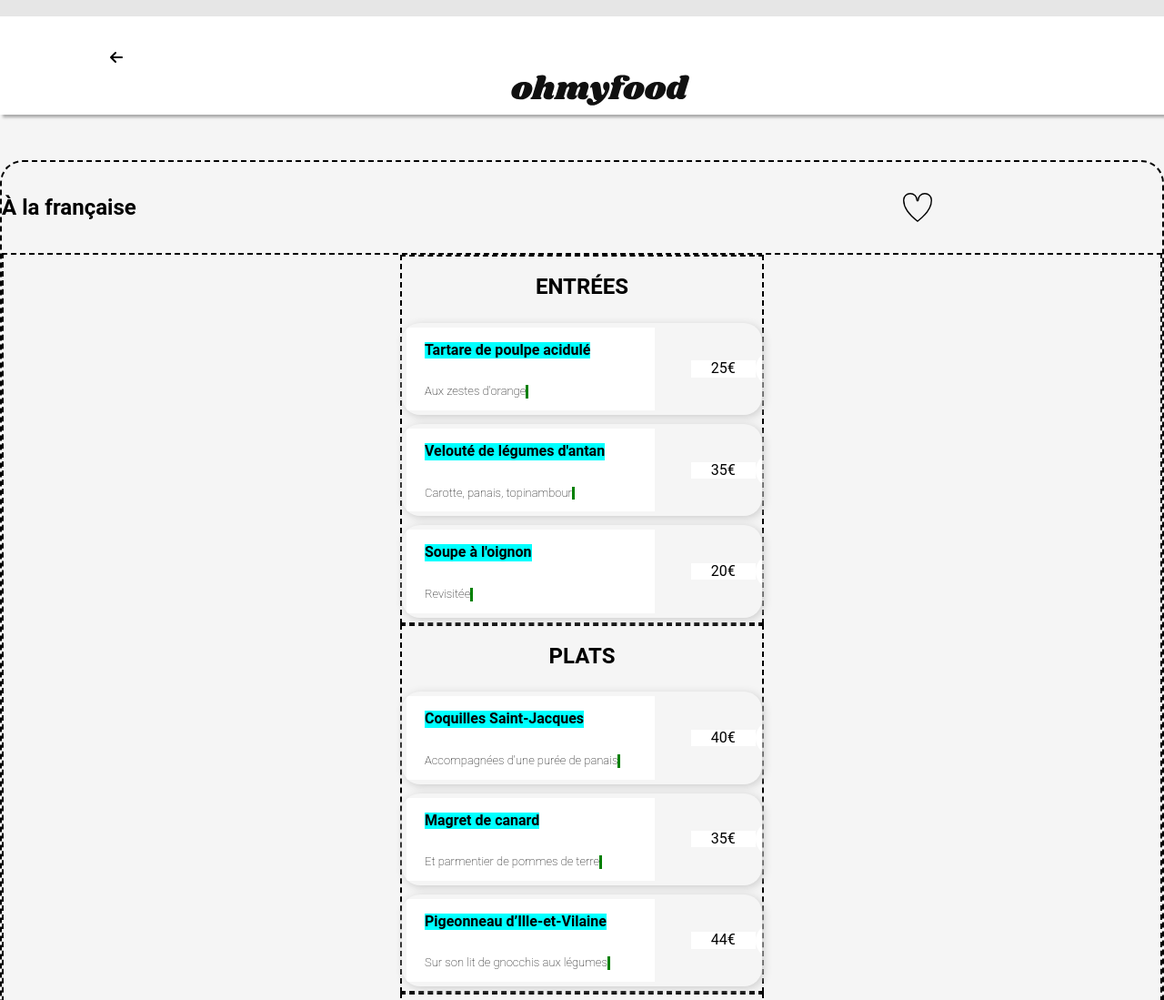
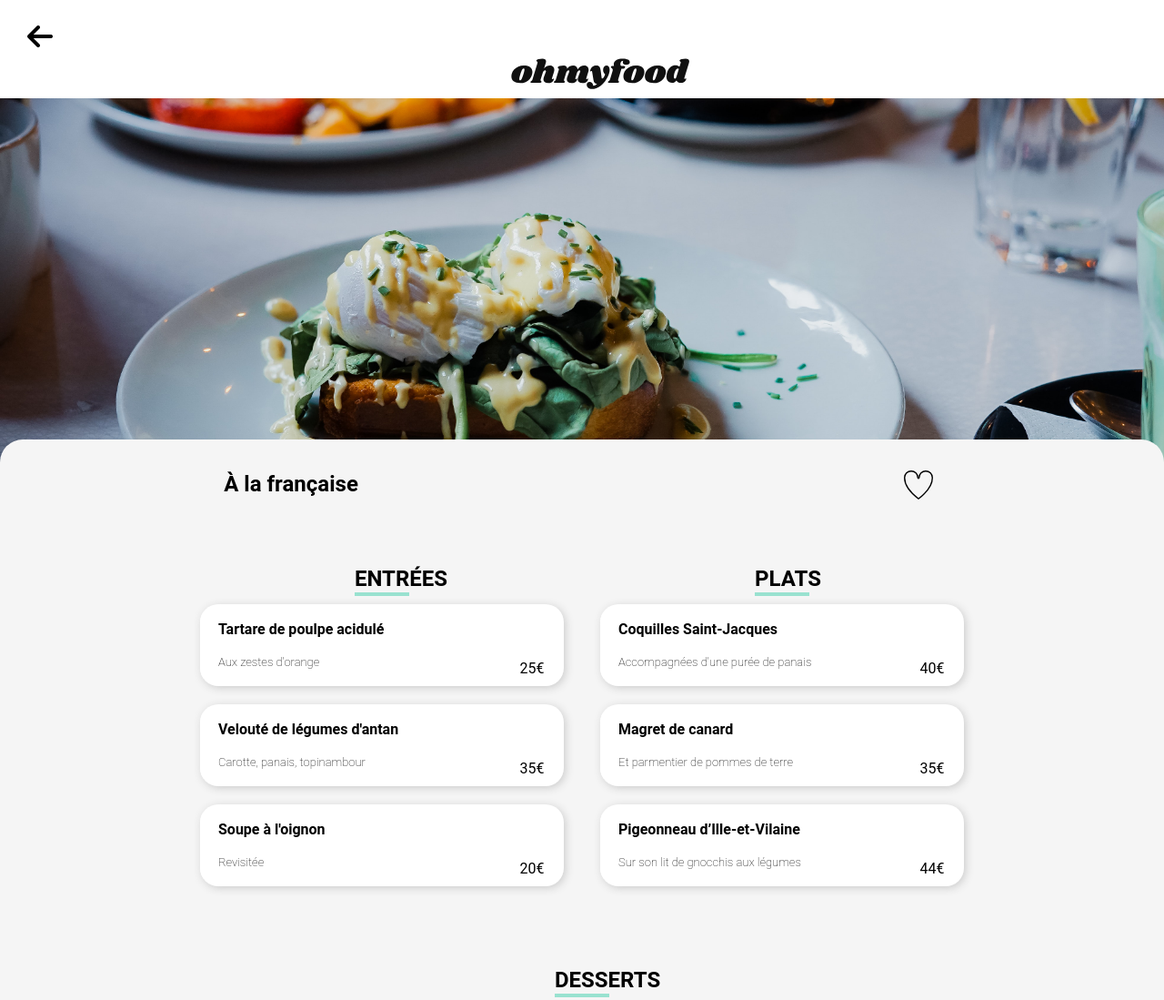
Before and after one commit to manutuli/OC_P3, a plain HTML site: page aLaFrancaise.html in a window 1280 px wide. Shown: the top 1099 px of the page at 91% size. Drawn offline with Linux system fonts and the light colour scheme.

Commit message:
pre_final

```diff
--- a/aLaFrancaise.html
+++ b/aLaFrancaise.html
@@ -1,5 +1,5 @@
 <!DOCTYPE html>
-<html lang="en">
+<html lang="fr">
 <head>
     <meta charset="UTF-8">
     <meta http-equiv="X-UA-Compatible" content="IE=edge">
@@ -14,16 +14,20 @@
         <div class="spinner__loader"></div>
     </div>
     <header>
-        <div class="arrowLeft__bloc">
-            <a href="./index.html"><i class="fa-solid fa-arrow-left"></i></a>
-        </div>
+        <a href="./index.html">
+            <div class="arrowLeft__bloc">
+                <i class="fa-solid fa-arrow-left"></i>
+            </div>
+        </a>
         <div class="logo__header">
             <img src="/Maquettes Ohmyfood/images/logo/ohmyfood@2x.svg" alt="logo ohmyfood">
         </div>
     </header>
     <main>
+        <!-- image -->
         <div class="bg__image">
-            <!-- image -->
+            <img src="./Maquettes Ohmyfood/images/restaurants/toa-heftiba-DQKerTsQwi0-unsplash.jpg"
+            alt="À la française">
         </div>
         <div class="restaurant__content">
             <div class="restaurantTitle__bloc">
@@ -51,7 +55,7 @@
                         </div>
                         <div class="tabPrice__bloc">25€</div>
                         <div class="tabIcon__bloc">
-                            <i class="fa-solid fa-check"></i>
+                            <div><i class="fa-solid fa-check"></i></div>
                         </div>
                     </div>
                     <div class="tab__bloc">
@@ -61,7 +65,7 @@
                         </div>
                         <div class="tabPrice__bloc">35€</div>
                         <div class="tabIcon__bloc">
-                            <i class="fa-solid fa-check"></i>
+                            <div><i class="fa-solid fa-check"></i></div>
                         </div>
                     </div>
                     <div class="tab__bloc">
@@ -71,7 +75,7 @@
                         </div>
                         <div class="tabPrice__bloc">20€</div>
                         <div class="tabIcon__bloc">
-                            <i class="fa-solid fa-check"></i>
+                            <div><i class="fa-solid fa-check"></i></div>
                         </div>
                     </div>
                 </div>
@@ -87,7 +91,7 @@
                         </div>
                         <div class="tabPrice__bloc">40€</div>
                         <div class="tabIcon__bloc">
-                            <i class="fa-solid fa-check"></i>
+                            <div><i class="fa-solid fa-check"></i></div>
                         </div>
                     </div>
                     <div class="tab__bloc">
@@ -97,7 +101,7 @@
                         </div>
                         <div class="tabPrice__bloc">35€</div>
                         <div class="tabIcon__bloc">
-                            <i class="fa-solid fa-check"></i>
+                            <div><i class="fa-solid fa-check"></i></div>
                         </div>
                     </div>
                     <div class="tab__bloc">
@@ -107,7 +111,7 @@
                         </div>
                         <div class="tabPrice__bloc">44€</div>
                         <div class="tabIcon__bloc">
-                            <i class="fa-solid fa-check"></i>
+                            <div><i class="fa-solid fa-check"></i></div>
                         </div>
                     </div>
                 </div>
@@ -123,7 +127,7 @@
                         </div>
                         <div class="tabPrice__bloc">18€</div>
                         <div class="tabIcon__bloc">
-                            <i class="fa-solid fa-check"></i>
+                            <div><i class="fa-solid fa-check"></i></div>
                         </div>
                     </div>
                     <div class="tab__bloc">
@@ -133,7 +137,7 @@
                         </div>
                         <div class="tabPrice__bloc">22€</div>
                         <div class="tabIcon__bloc">
-                            <i class="fa-solid fa-check"></i>
+                            <div><i class="fa-solid fa-check"></i></div>
                         </div>
                     </div>
                     <div class="tab__bloc">
@@ -143,7 +147,7 @@
                         </div>
                         <div class="tabPrice__bloc">23€</div>
                         <div class="tabIcon__bloc">
-                            <i class="fa-solid fa-check"></i>
+                            <div><i class="fa-solid fa-check"></i></div>
                         </div>
                     </div>
                 </div>
--- a/sass/components/_buttons.scss
+++ b/sass/components/_buttons.scss
@@ -1,14 +1,20 @@
 
 // buttons
 .btn {
+    display: block;
     background: linear-gradient($color-secondary, $color-primary);
     color: whitesmoke;
     border-radius: 20px;
-    padding: 2% 5%;
     border: 0;
-    height: 40px;
+    height: 50px;
     min-width: 200px;
     width: fit-content;
     margin: 20px 0px;
     font-size: small;
+    transform: scale(90%);
+    &:hover {
+        transform: scale(100%);
+        transition: transform 0.4s;
+        box-shadow: 4px 4px 4px $color-secondary;
+    }
 }
--- a/sass/components/_loader.scss
+++ b/sass/components/_loader.scss
@@ -7,7 +7,7 @@
     background-color: #fff;
     visibility: hidden;
     opacity: 0;
-    transition-delay: 2s, 0s;
+    transition-delay: 1s, 0s;
     transition-duration: 1s, 3s;
     transition-property: opacity, visibility ;
     & >.spinner__loader{
@@ -18,7 +18,7 @@
         border-top: 5px solid #000;
         border-bottom: 5px solid #000;
         border-radius: 50%;
-        //
+        // rotate
         transform: rotate(460deg);
         opacity: 0;
         transition-duration: 2s, 2s;
--- a/sass/components/_tabs.scss
+++ b/sass/components/_tabs.scss
@@ -1,30 +1,26 @@
-
 
 // tabs
 .tab__bloc {
     box-shadow: 2px 2px 10px lighten($color: #000000, $amount: 80%);
     border-radius: 20px 20px 20px 20px;
-    padding: 5px;
-    margin: 5px 0 ;
+    background-color: #fff;
+    margin: 10px 0 ;
     justify-content: flex-start;
     flex-direction: row;
     overflow: hidden;
     // slide up
     position: relative;
-    top: 50px;
-    transform: translateY(-50px);
-    transition: transform 4s 1s;
-    //
+    top: 30px;
+    // opacity
+    animation: opacityTabs 5s ease-out ;
 }
 .mealName__bloc {
     background-color: #fff;
     align-items: flex-start;
     overflow: hidden;
     margin-right: 0;
-    width: 100%;
 }
 .mealName__title {
-    background-color: aqua;
     font-size: medium;
     font-weight: bold;
 }
@@ -32,72 +28,87 @@
     font-size: small;
     font-weight: lighter;
     max-width: fit-content;
-    border-right: 3px solid green;
 }
 .mealName__subtitle ,
 .mealName__title {
+    margin: 10px;
     margin-left: 20px;
-    max-width: 99%;
+    max-width: 80%;
     white-space: nowrap;
     overflow: hidden;
     text-overflow: ellipsis;
 }
+// initialize
 .tabPrice__bloc {
     background-color: #fff;
+    margin: 10px;
+    position: relative;
+    align-self: flex-end;
     width: 100px;
-    position: relative;
-    left: 40px;
+    left: 70px;
 }
 .tabIcon__bloc {
+    background-color: $color-tertiary;
+    position: relative;
+    width: 100px;
+    height: 90px;
+    left: 70px;
+}
+.tabIcon__bloc > div {
+    width: 30px;
+    height: 30px;
     border-radius: 50%;
     background-color: #fff;
-    color: aquamarine;
-    width: 60px;
-    height: 40px;
-    position: relative;
-    left: 40px;
+    color: $color-tertiary;
 }
-.tab__bloc > div > i {
+.tab__bloc > .tabIcon__bloc > div > i {
     transform: rotate(360deg);
 }
 // slide left
 .tab__bloc:hover > .tabIcon__bloc ,
 .tab__bloc:hover > .tabPrice__bloc {
-    left: -40px;
+    left: 5px;
     transition: left 1s;
 }
 .tab__bloc:not(:hover) > .tabIcon__bloc ,
 .tab__bloc:not(:hover) > .tabPrice__bloc {
-    left: 40px;
+    left: 70px;
     transition: left 0.5s;
 }
 //
 // text overflow
-.tab__bloc:hover > .mealName__bloc {
-    margin-right: 50px;
-    transition: margin-right 1s;
-}
 .tab__bloc:hover > .mealName__bloc > p {
-    margin-right: 60px;
-    transition: margin-right 1s;
-}
-.tab__bloc:not(:hover) > .mealName__bloc {
-    margin-right: 0;
-    transition: margin-right 1s;
+    max-width: 70%;
+    transition: max-width 1s;
 }
 .tab__bloc:not(:hover) > .mealName__bloc > p {
-    margin-right: 0;
-    transition: margin-right 1s;
+    max-width: 90%;
+    transition: max-width 1s;
 }
 //
 // rotate check
-.tab__bloc:hover > .tabIcon__bloc >i {
+.tab__bloc:hover > .tabIcon__bloc > div > i {
     transform: rotate(0deg);
     transition: transform 1s;
 }
-.tab__bloc:not(:hover) > .tabIcon__bloc >i {
+.tab__bloc:not(:hover) > .tabIcon__bloc > div > i {
     transform: rotate(360deg);
     transition: transform 1s;
 }
 //
 //
+// loop
+@for $i from 1 through 6 {
+    .tab__bloc:nth-child(#{$i}) {
+        transition-delay: 2s;
+        transition: transform 2s;
+        transition-delay: $i*0.3s;
+        transform: translateY(-50px);
+    }
+}
+//
+// opacity
+@keyframes opacityTabs {
+    from{opacity: 0;}to{opacity: 1;}
+}
+//
--- a/sass/layouts/_content.scss
+++ b/sass/layouts/_content.scss
@@ -1,12 +1,19 @@
 
 // main
-
 main {
     background-color: whitesmoke;
-    padding: 50px 0;
 }
 .main__bloc {
     width: fit-content;
+}
+.bg__image {
+    background-color: #000000;
+    overflow: hidden;
+    height: 50vh;
+}
+.bg__image > img{
+    width: 100%;
+    min-width: 500px;
 }
 .mainTitle__bloc {
     align-items: flex-start;
@@ -14,18 +21,27 @@ main {
 .restaurant__content {
     background-color: whitesmoke;
     border-radius: 25px 25px 0 0;
-    border: 2px dashed #000000;
+    position: relative;
+    top: -25px;
 }
 .restaurantTitle__bloc {
     flex-direction: row;
+
 }
 .restaurant__title {
     width: 100%;
+    text-align: center;
 }
 .menu__container {
-    border: 2px dashed #000000;
+    flex-direction: row;
+    flex-wrap: wrap;
 }
 .menuPart__bloc {
-    border: 2px dashed #000000;
     max-width: 400px;
+    margin: 20px;
 }
+.menu__title {
+    border-bottom: 4px solid $color-tertiary;
+    overflow: visible;
+    width: 60px;
+}
--- a/sass/layouts/_header.scss
+++ b/sass/layouts/_header.scss
@@ -1,8 +1,7 @@
 
 // header
-
 header {
-    background-color: lighten($color: #000000, $amount: 90%);
+    background-color: #fff;
 }
 .logo__header {
     padding-top: 5%;
@@ -12,10 +11,6 @@ header {
     justify-content: flex-end;
     background-color: #fff;
     box-shadow: 3px 3px 3px darkgray;
-    &:hover{
-        opacity: 0.2;
-        transition: opacity 0.5s;
-    }
 }
 .location__bloc {
     background: transparent;
@@ -44,7 +39,10 @@ header {
 // arrow
 .arrowLeft__bloc {
     width: fit-content;
-    position: relative;
-    top: 55px;
-    right: 40%;
+    height: 10%;
+    position: absolute;
+    left: 30px;
 }
+.arrowLeft__bloc > i {
+    font-size: xx-large;
+}
```
Also changed, not shown: index.html (+1 -2 lines), laNoteEnchantee.html (+28 -24 lines), laPaletteDuGout.html (+18 -14 lines), leDeliceDesSens.html (+18 -16 lines), css/main.css, 1 other file.
